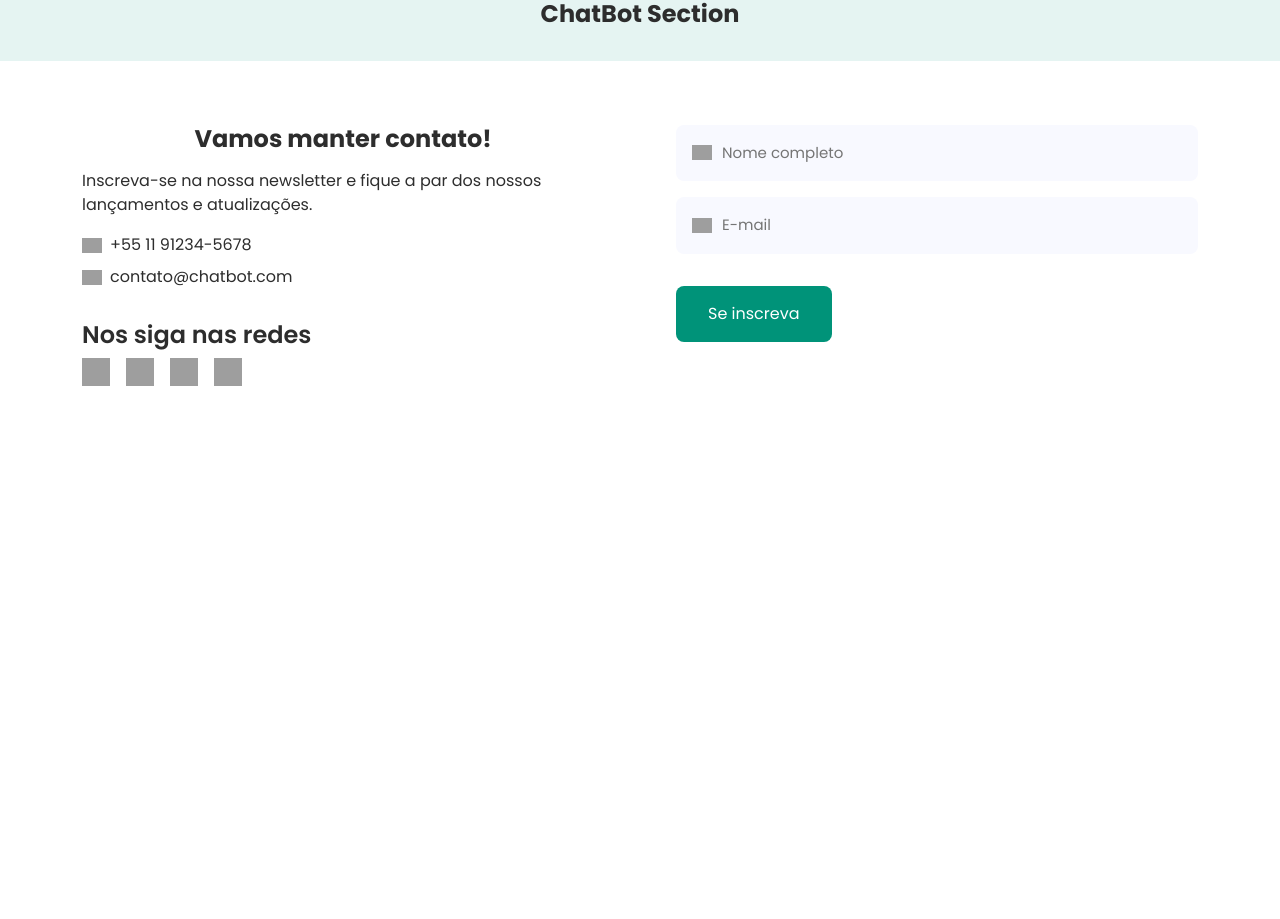
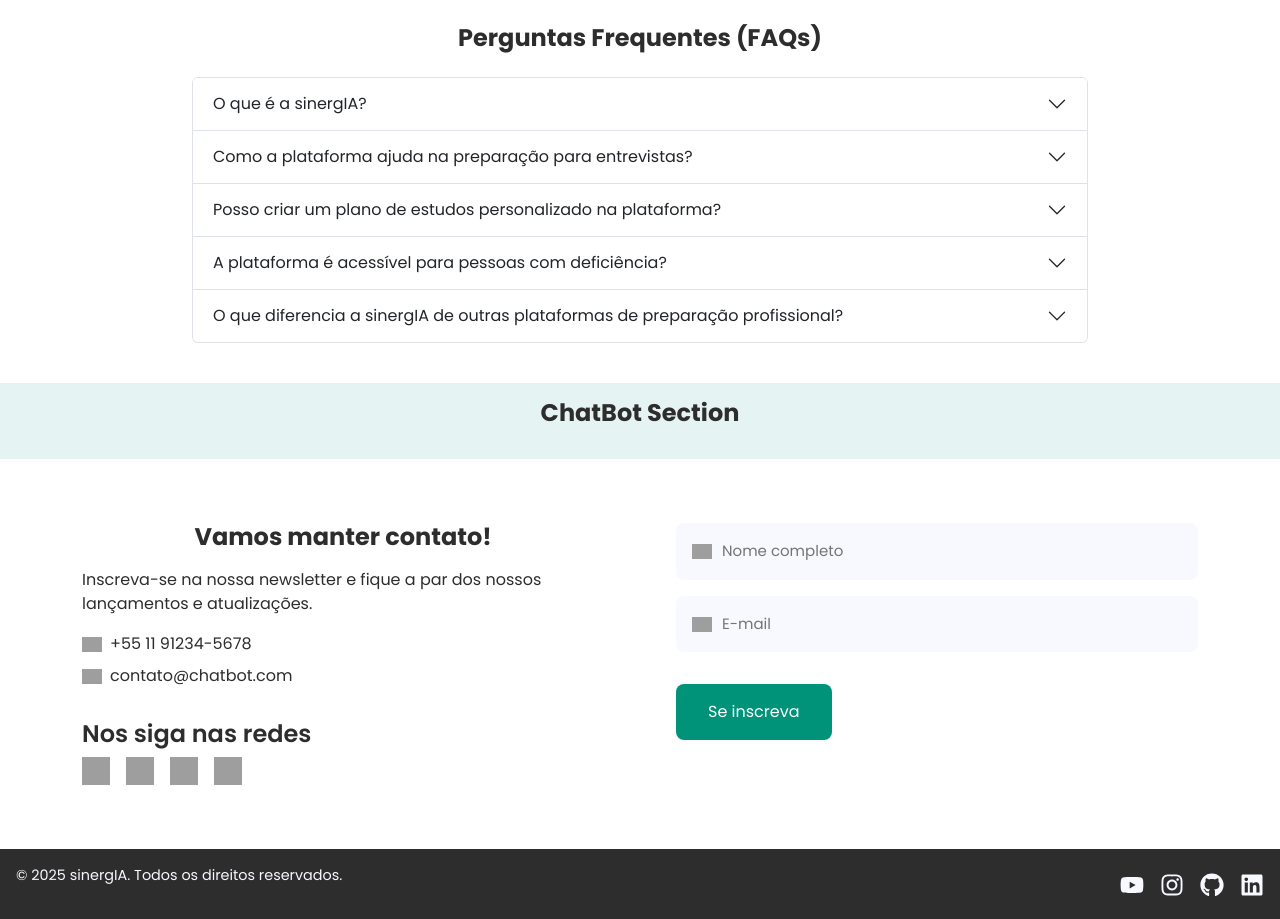
Before and after one commit to fiap-webdesign/global-solution-sinergia, a React (Vite) app: page / in a window 1280 px wide. Shown: the part 956-1875 px from the top of the page. Before the commit the page ends 1406 px from the top, so only its background shows below. Built offline with nearby package versions, Linux system fonts and the light colour scheme; grey boxes are pictures that could not be loaded.

Commit message:
feat: Add FAQ accordion component, footer, and install react-icons

```diff
--- a/package.json
+++ b/package.json
@@ -13,6 +13,7 @@
     "bootstrap": "^5.3.8",
     "react": "^19.2.0",
     "react-dom": "^19.2.0",
+    "react-icons": "^5.5.0",
     "styled-components": "^6.1.19"
   },
   "devDependencies": {
--- /dev/null
+++ b/src/components/AccordionFaq/Index.tsx
@@ -0,0 +1,54 @@
+import { useState } from "react";
+import { items } from "../AccordionItens/Index";
+import "bootstrap/dist/css/bootstrap.min.css";
+
+import {
+    Accordion,
+    AccordionButton,
+    AccordionBody
+} from './styles';
+
+function AccordionFaq() {
+    const [openIds, setOpenIds] = useState<string[]>([]);
+
+    const toggle = (id: string) => {
+        if (openIds.includes(id)) {
+            setOpenIds(openIds.filter(openId => openId !== id));
+        } else {
+            setOpenIds([...openIds, id]);
+        }
+    };
+
+    const isItemOpen = (id: string) => openIds.includes(id);
+
+    return (
+        <Accordion>
+            <h2 className="accordion-title">Perguntas Frequentes (FAQs)</h2>
+
+            <div className="accordion">
+                {items.map((item) => (
+                    <div key={item.id} className="accordion-item">
+                        <h2 className="accordion-header">
+                            <AccordionButton
+                                className={`accordion-button ${isItemOpen(item.id) ? "" : "collapsed"}`}
+                                onClick={() => toggle(item.id)}
+                            >
+                                {item.title}
+                            </AccordionButton>
+                        </h2>
+
+                        <div
+                            className={`accordion-collapse collapse ${isItemOpen(item.id) ? "show" : ""}`}
+                        >
+                            <AccordionBody className="accordion-body">
+                                {item.content}
+                            </AccordionBody>
+                        </div>
+                    </div>
+                ))}
+            </div>
+        </Accordion>
+    );
+}
+
+export default AccordionFaq;
--- /dev/null
+++ b/src/components/AccordionFaq/styles.ts
@@ -0,0 +1,23 @@
+// AccordionFaq.styles.ts
+import styled from "styled-components";
+import { Spaces, BorderRadiuses, FontFamilies } from "../../shared/DesignTokens";
+
+export const Accordion = styled.div`
+    width: 70%;
+    margin: ${Spaces.FIVE} auto;
+
+    .accordion-title {
+        text-align: center;
+        margin-bottom: ${Spaces.THREE};
+        font-family: ${FontFamilies.ONE};
+    }
+`;
+
+export const AccordionButton = styled.button`
+    border-radius: ${BorderRadiuses.ONE};
+    font-family: ${FontFamilies.ONE};
+`;
+
+export const AccordionBody = styled.div`
+    font-family: ${FontFamilies.ONE};
+`;
--- /dev/null
+++ b/src/components/AccordionItens/Index.tsx
@@ -0,0 +1,27 @@
+export const items = [
+    {
+        id: "1",
+        title: "O que é a sinergIA?",
+        content: "A sinergIA é uma plataforma inteligente criada para ajudar quem está entrando no mercado de trabalho, oferecendo suporte na preparação para entrevistas e no planejamento de estudos de forma prática e personalizada."
+    },
+    {
+        id: "2",
+        title: "Como a plataforma ajuda na preparação para entrevistas?",
+        content: "Nosso chatbot integrado ao ChatGPT simula entrevistas reais de qualquer área, ajudando você a praticar respostas, identificar pontos fortes e evoluir de maneira personalizada."
+    },
+    {
+        id: "3",
+        title: "Posso criar um plano de estudos personalizado na plataforma?",
+        content: "Sim! O chatbot gera roadmaps completos de estudo, organizados do nível iniciante ao avançado, adaptados ao seu objetivo profissional."
+    },
+    {
+        id: "4",
+        title: "A plataforma é acessível para pessoas com deficiência?",
+        content: "Sim! Priorizamos contraste adequado, navegação por teclado e arquitetura da informação clara para garantir que todos possam usar a plataforma sem dificuldades."
+    },
+    {
+        id: "5",
+        title: "O que diferencia a sinergIA de outras plataformas de preparação profissional?",
+        content: "Unimos tecnologia avançada, acessibilidade e experiência do usuário para criar uma solução prática, inclusiva e inteligente que ajuda profissionais a se prepararem para o futuro."
+    }
+];
--- /dev/null
+++ b/src/components/Footer/index.tsx
@@ -0,0 +1,41 @@
+import { FaYoutube, FaInstagram, FaGithub, FaLinkedin } from 'react-icons/fa';
+import {
+    FooterWrapper,
+    FooterContent,
+    FooterText,
+    FooterIcons,
+    IconLink
+} from './styles';
+
+const Footer = () => {
+    const socialLinks = [
+        { icon: FaYoutube, url: 'https://youtube.com', name: 'YouTube' },
+        { icon: FaInstagram, url: 'https://instagram.com', name: 'Instagram' },
+        { icon: FaGithub, url: 'https://github.com', name: 'GitHub' },
+        { icon: FaLinkedin, url: 'https://linkedin.com', name: 'LinkedIn' },
+    ];
+
+    return (
+        <FooterWrapper>
+            <FooterContent>
+                <FooterText>© 2025 sinergIA. Todos os direitos reservados.</FooterText>
+
+                <FooterIcons>
+                    {socialLinks.map(({ icon: Icon, url, name }, i) => (
+                        <IconLink
+                            key={i}
+                            href={url}
+                            target="_blank"
+                            rel="noopener noreferrer"
+                            aria-label={name}
+                        >
+                            <Icon />
+                        </IconLink>
+                    ))}
+                </FooterIcons>
+            </FooterContent>
+        </FooterWrapper>
+    );
+};
+
+export default Footer;
--- /dev/null
+++ b/src/components/Footer/styles.ts
@@ -0,0 +1,60 @@
+// Footer.styles.ts
+import styled from "styled-components";
+import { Spaces, FontFamilies, Colors } from "../../shared/DesignTokens";
+
+export const FooterWrapper = styled.footer`
+    background-color: #2d2d2d;
+    text-align: center;
+    width: 100%;
+
+    padding: ${Spaces.TWO};
+    font-family: ${FontFamilies.ONE};
+    color: ${Colors.GRAY};
+`;
+
+export const FooterContent = styled.div`
+    display: flex;
+    width: 100%;
+    flex-direction: column;
+    gap: ${Spaces.TWO};
+
+    @media (min-width: 768px) {
+        flex-direction: row;
+        justify-content: space-between;
+        align-items: center;
+    }
+`;
+
+export const FooterText = styled.p`
+    font-size: 0.9rem;
+    font-weight: 400;
+    width: 100%;
+    text-align: left;
+
+    @media (min-width: 768px) {
+        width: 50%;
+    }
+`;
+
+export const FooterIcons = styled.div`
+    display: flex;
+    justify-content: center;
+    width: 100%;
+    gap: ${Spaces.TWO};
+
+    @media (min-width: 768px) {
+        width: 50%;
+        justify-content: flex-end;
+    }
+`;
+
+export const IconLink = styled.a`
+    font-size: 1.5rem;
+    color: ${Colors.GRAY};
+    text-decoration: none;
+    transition: color 0.3s ease;
+
+    &:hover {
+        color: ${Colors.GREEN};
+    }
+`;
--- a/src/pages/Home/index.tsx
+++ b/src/pages/Home/index.tsx
@@ -1,4 +1,6 @@
+import AccordionFaq from "../../components/AccordionFaq/Index";
 import Benefits from "../../components/Benefits";
+import Footer from "../../components/Footer";
 import Header from "../../components/Header";
 import Newsletter from "../../components/Newsletter";
 import { ContainerChatBot } from "./styles";
@@ -8,7 +10,7 @@ export default function Home() {
     <>
       <Header />
       <Benefits />
-
+      <AccordionFaq />
       <ContainerChatBot>
         <div className="container">
           <h2 className="text-center">ChatBot Section</h2>
@@ -16,6 +18,7 @@ export default function Home() {
       </ContainerChatBot>
 
       <Newsletter />
+      <Footer />
     </>
   );
 }
```
